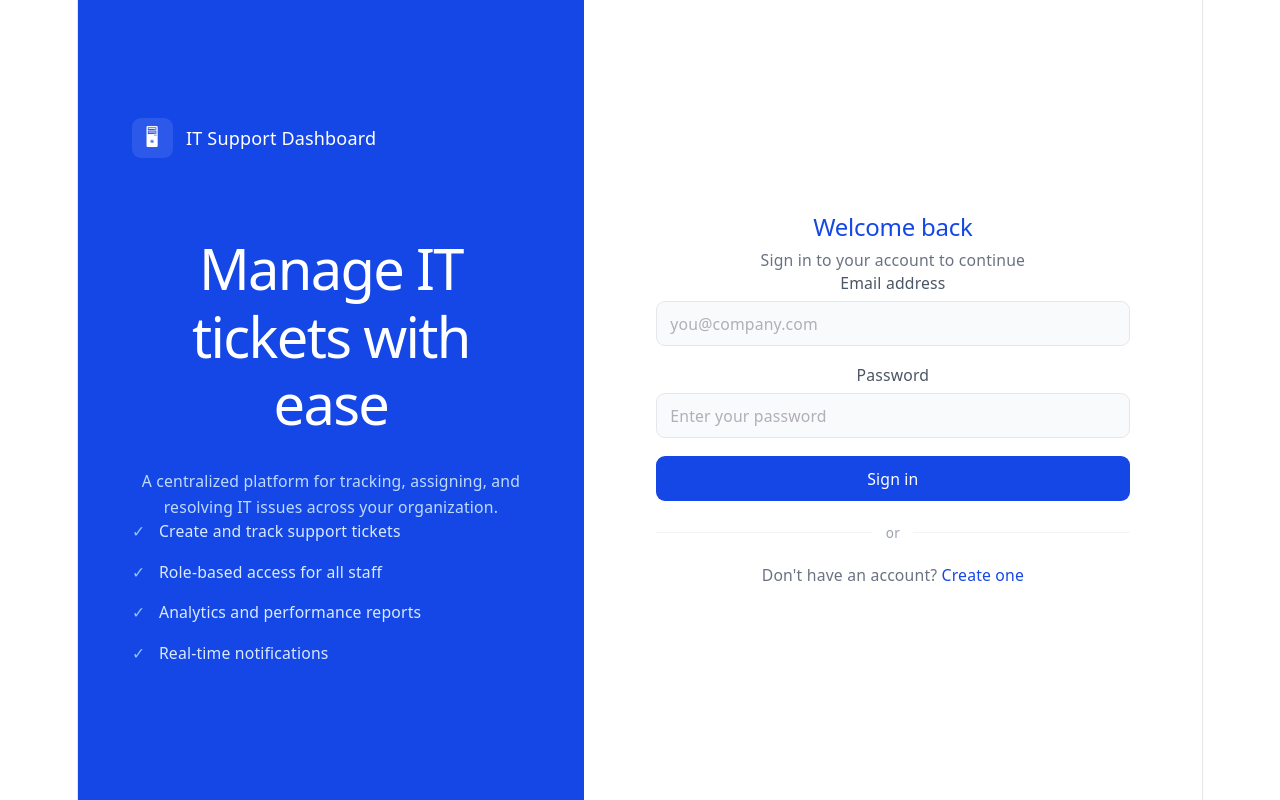
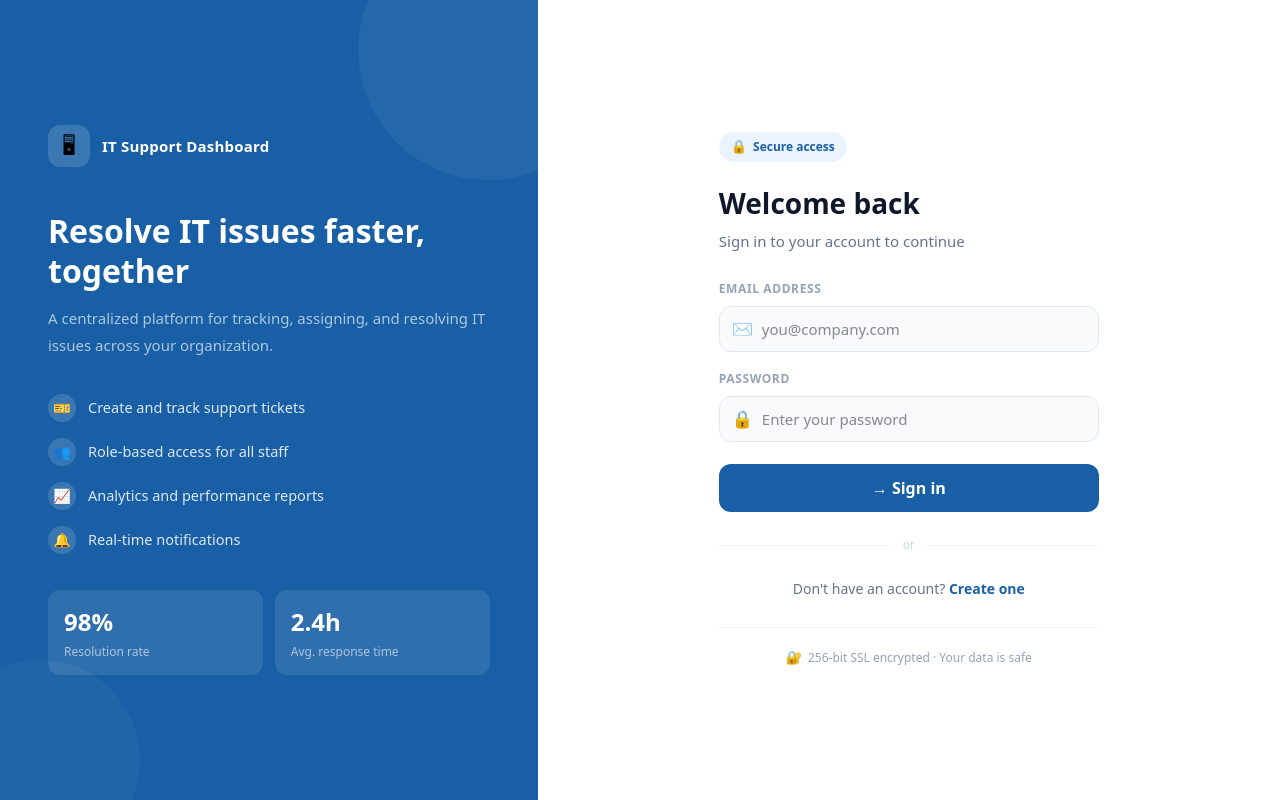
Before and after one commit to Hck-ney/Ticketing-System-Dashboard, a React (Vite) app in the folder frontend/: page /login in a window 1280 px wide. Built offline with nearby package versions, Linux system fonts and the light colour scheme; no server answers.

Commit message:
changed design of login and dashboard

```diff
--- a/frontend/src/index.css
+++ b/frontend/src/index.css
@@ -1,111 +1,29 @@
-:root {
-  --text: #6b6375;
-  --text-h: #08060d;
-  --bg: #fff;
-  --border: #e5e4e7;
-  --code-bg: #f4f3ec;
-  --accent: #aa3bff;
-  --accent-bg: rgba(170, 59, 255, 0.1);
-  --accent-border: rgba(170, 59, 255, 0.5);
-  --social-bg: rgba(244, 243, 236, 0.5);
-  --shadow:
-    rgba(0, 0, 0, 0.1) 0 10px 15px -3px, rgba(0, 0, 0, 0.05) 0 4px 6px -2px;
+@import "tailwindcss";
 
-  --sans: system-ui, 'Segoe UI', Roboto, sans-serif;
-  --heading: system-ui, 'Segoe UI', Roboto, sans-serif;
-  --mono: ui-monospace, Consolas, monospace;
-
-  font: 18px/145% var(--sans);
-  letter-spacing: 0.18px;
-  color-scheme: light dark;
-  color: var(--text);
-  background: var(--bg);
-  font-synthesis: none;
-  text-rendering: optimizeLegibility;
-  -webkit-font-smoothing: antialiased;
-  -moz-osx-font-smoothing: grayscale;
-
-  @media (max-width: 1024px) {
-    font-size: 16px;
-  }
-}
-
-@media (prefers-color-scheme: dark) {
-  :root {
-    --text: #9ca3af;
-    --text-h: #f3f4f6;
-    --bg: #16171d;
-    --border: #2e303a;
-    --code-bg: #1f2028;
-    --accent: #c084fc;
-    --accent-bg: rgba(192, 132, 252, 0.15);
-    --accent-border: rgba(192, 132, 252, 0.5);
-    --social-bg: rgba(47, 48, 58, 0.5);
-    --shadow:
-      rgba(0, 0, 0, 0.4) 0 10px 15px -3px, rgba(0, 0, 0, 0.25) 0 4px 6px -2px;
-  }
-
-  #social .button-icon {
-    filter: invert(1) brightness(2);
-  }
-}
-
-#root {
-  width: 1126px;
-  max-width: 100%;
-  margin: 0 auto;
-  text-align: center;
-  border-inline: 1px solid var(--border);
-  min-height: 100svh;
-  display: flex;
-  flex-direction: column;
+*, *::before, *::after {
   box-sizing: border-box;
 }
 
-body {
+html, body, #root {
+  height: 100%;
+  width: 100%;
+  margin: 0;
+  padding: 0;
+  background-color: #f9fafb;
+}
+
+h1, h2, h3, h4, h5, h6 {
+  font-size: inherit;
+  font-weight: inherit;
   margin: 0;
 }
 
-h1,
-h2 {
-  font-family: var(--heading);
-  font-weight: 500;
-  color: var(--text-h);
-}
-
-h1 {
-  font-size: 56px;
-  letter-spacing: -1.68px;
-  margin: 32px 0;
-  @media (max-width: 1024px) {
-    font-size: 36px;
-    margin: 20px 0;
-  }
-}
-h2 {
-  font-size: 24px;
-  line-height: 118%;
-  letter-spacing: -0.24px;
-  margin: 0 0 8px;
-  @media (max-width: 1024px) {
-    font-size: 20px;
-  }
-}
 p {
   margin: 0;
 }
 
-code,
-.counter {
-  font-family: var(--mono);
-  display: inline-flex;
-  border-radius: 4px;
-  color: var(--text-h);
+body {
+  font-family: system-ui, 'Segoe UI', Roboto, sans-serif;
+  font-size: 16px;
+  -webkit-font-smoothing: antialiased;
 }
-
-code {
-  font-size: 15px;
-  line-height: 135%;
-  padding: 4px 8px;
-  background: var(--code-bg);
-}
--- a/frontend/src/pages/Login.tsx
+++ b/frontend/src/pages/Login.tsx
@@ -22,95 +22,177 @@ export default function Login() {
   }
 
   return (
-    <div className="min-h-screen flex bg-white">
-      {/* Left Panel - hidden on mobile */}
-      <div className="hidden lg:flex flex-col justify-center w-[45%] bg-blue-700 px-12 py-16">
-        <div className="flex items-center gap-3 mb-10">
-          <div className="w-9 h-9 bg-white/10 rounded-lg flex items-center justify-center">
-            <span className="text-white text-lg">🖥</span>
+    <div style={{ minHeight: '100vh', display: 'flex', fontFamily: 'system-ui, sans-serif' }}>
+
+      {/* ── Left panel ── */}
+      <div style={{
+        width: '42%', background: '#185FA5', display: 'flex', flexDirection: 'column',
+        justifyContent: 'center', padding: '56px 48px', position: 'relative', overflow: 'hidden',
+        flexShrink: 0
+      }} className="hidden lg:flex">
+        <div style={{ position: 'absolute', top: -80, right: -80, width: 260, height: 260, borderRadius: '50%', background: 'rgba(255,255,255,0.05)' }} />
+        <div style={{ position: 'absolute', bottom: -60, left: -60, width: 200, height: 200, borderRadius: '50%', background: 'rgba(255,255,255,0.04)' }} />
+
+        {/* Brand */}
+        <div style={{ display: 'flex', alignItems: 'center', gap: 12, marginBottom: 44, position: 'relative' }}>
+          <div style={{ width: 42, height: 42, background: 'rgba(255,255,255,0.15)', borderRadius: 12, display: 'flex', alignItems: 'center', justifyContent: 'center', flexShrink: 0 }}>
+            <span style={{ fontSize: 20 }}>🖥</span>
           </div>
-          <span className="!text-white font-medium">IT Support Dashboard</span>
+          <span style={{ fontSize: 15, fontWeight: 700, color: '#fff', letterSpacing: 0.2 }}>IT Support Dashboard</span>
         </div>
-        <h1 className="text-3xl font-medium !text-white mb-3">Manage IT tickets with ease</h1>
-        <p className="!text-blue-200 text-sm leading-relaxed mb-8">
+
+        {/* Headline */}
+        <h1 style={{ fontSize: 32, fontWeight: 800, color: '#fff', lineHeight: 1.25, marginBottom: 14 }}>
+          Resolve IT issues faster, together
+        </h1>
+        <p style={{ fontSize: 15, color: 'rgba(255,255,255,0.65)', lineHeight: 1.75, marginBottom: 36 }}>
           A centralized platform for tracking, assigning, and resolving IT issues across your organization.
         </p>
-        {['Create and track support tickets', 'Role-based access for all staff', 'Analytics and performance reports', 'Real-time notifications'].map(f => (
-          <div key={f} className="flex items-center gap-3 mb-4">
-            <span className="!text-blue-300 text-sm">✓</span>
-            <span className="!text-blue-100 text-sm">{f}</span>
+
+        {/* Features */}
+        <div style={{ display: 'flex', flexDirection: 'column', gap: 16, position: 'relative' }}>
+          {[
+            { icon: '🎫', text: 'Create and track support tickets' },
+            { icon: '👥', text: 'Role-based access for all staff' },
+            { icon: '📈', text: 'Analytics and performance reports' },
+            { icon: '🔔', text: 'Real-time notifications' },
+          ].map(f => (
+            <div key={f.text} style={{ display: 'flex', alignItems: 'center', gap: 12 }}>
+              <div style={{ width: 28, height: 28, background: 'rgba(255,255,255,0.15)', borderRadius: '50%', display: 'flex', alignItems: 'center', justifyContent: 'center', flexShrink: 0 }}>
+                <span style={{ fontSize: 14 }}>{f.icon}</span>
+              </div>
+              <span style={{ fontSize: 14.5, color: 'rgba(255,255,255,0.85)' }}>{f.text}</span>
             </div>
           ))}
         </div>
 
-      {/* Right Panel */}
-      <div className="flex-1 flex flex-col justify-center px-6 sm:px-10 lg:px-16 py-12 bg-white">
-        {/* Mobile brand header */}
-        <div className="flex lg:hidden items-center gap-2 mb-8">
-          <div className="w-8 h-8 bg-blue-700 rounded-lg flex items-center justify-center">
-            <span className="text-white text-sm">🖥</span>
+        {/* Stats */}
+        <div style={{ display: 'grid', gridTemplateColumns: '1fr 1fr', gap: 12, marginTop: 36, position: 'relative' }}>
+          {[['98%', 'Resolution rate'], ['2.4h', 'Avg. response time']].map(([num, label]) => (
+            <div key={label} style={{ background: 'rgba(255,255,255,0.1)', borderRadius: 12, padding: '14px 16px' }}>
+              <div style={{ fontSize: 24, fontWeight: 800, color: '#fff' }}>{num}</div>
+              <div style={{ fontSize: 12, color: 'rgba(255,255,255,0.6)', marginTop: 3 }}>{label}</div>
             </div>
-          <span className="font-medium text-gray-800 text-sm">IT Support Dashboard</span>
+          ))}
+        </div>
       </div>
 
-        <h2 className="text-2xl font-medium !text-blue-700 mb-1">Welcome back</h2>
-        <p className="text-sm !text-gray-500 mb-8">Sign in to your account to continue</p>
+      {/* ── Right panel ── */}
+      <div style={{ flex: 1, display: 'flex', alignItems: 'center', justifyContent: 'center', padding: '48px 40px', background: '#fff' }}>
+        <div style={{ width: '100%', maxWidth: 380 }}>
 
+          {/* Mobile brand */}
+          <div className="flex lg:hidden" style={{ alignItems: 'center', gap: 10, marginBottom: 32 }}>
+            <div style={{ width: 34, height: 34, background: '#185FA5', borderRadius: 10, display: 'flex', alignItems: 'center', justifyContent: 'center' }}>
+              <span style={{ fontSize: 16 }}>🖥</span>
+            </div>
+            <span style={{ fontSize: 14, fontWeight: 700, color: '#111' }}>IT Support Dashboard</span>
+          </div>
 
+          {/* Badge */}
+          <div style={{ display: 'inline-flex', alignItems: 'center', gap: 6, background: '#EBF3FF', color: '#185FA5', borderRadius: 20, padding: '5px 12px', marginBottom: 20 }}>
+            <span style={{ fontSize: 13 }}>🔒</span>
+            <span style={{ fontSize: 12, fontWeight: 700 }}>Secure access</span>
+          </div>
 
-        <form onSubmit={handleSubmit} className="space-y-4">
+          <h2 style={{ fontSize: 28, fontWeight: 800, color: '#0f172a', marginBottom: 6 }}>Welcome back</h2>
+          <p style={{ fontSize: 15, color: '#64748b', marginBottom: 28 }}>Sign in to your account to continue</p>
+
+          {error && (
+            <div style={{ display: 'flex', alignItems: 'center', gap: 8, background: '#FEF2F2', border: '1px solid #FECACA', borderRadius: 10, padding: '10px 14px', marginBottom: 20 }}>
+              <span style={{ fontSize: 14 }}>⚠️</span>
+              <p style={{ fontSize: 14, color: '#EF4444' }}>{error}</p>
+            </div>
+          )}
+
+          <form onSubmit={handleSubmit} style={{ display: 'flex', flexDirection: 'column', gap: 18 }}>
+            {/* Email */}
             <div>
-            <label className="text-sm font-medium !text-gray-600 block mb-1.5">Email address</label>
+              <label style={{ fontSize: 12, fontWeight: 700, color: '#94a3b8', textTransform: 'uppercase', letterSpacing: '0.6px', display: 'block', marginBottom: 8 }}>
+                Email address
+              </label>
+              <div style={{ position: 'relative' }}>
+                <span style={{ position: 'absolute', left: 13, top: '50%', transform: 'translateY(-50%)', fontSize: 17 }}>✉️</span>
                 <input
                   type="email"
                   placeholder="you@company.com"
                   value={email}
                   onChange={e => setEmail(e.target.value)}
                   required
-              className="w-full h-10 px-3 border border-gray-200 rounded-lg text-sm bg-gray-50 focus:outline-none focus:border-blue-500 focus:ring-2 focus:ring-blue-500/10"
+                  style={{
+                    width: '100%', height: 46, paddingLeft: 42, paddingRight: 14,
+                    border: '1.5px solid #e2e8f0', borderRadius: 12, background: '#f8fafc',
+                    fontSize: 15, color: '#0f172a', outline: 'none', fontFamily: 'inherit',
+                    boxSizing: 'border-box'
+                  }}
+                  onFocus={e => e.target.style.borderColor = '#185FA5'}
+                  onBlur={e => e.target.style.borderColor = '#e2e8f0'}
                 />
               </div>
+            </div>
+
+            {/* Password */}
             <div>
-            <label className="text-sm font-medium !text-gray-600 block mb-1.5">Password</label>
+              <label style={{ fontSize: 12, fontWeight: 700, color: '#94a3b8', textTransform: 'uppercase', letterSpacing: '0.6px', display: 'block', marginBottom: 8 }}>
+                Password
+              </label>
+              <div style={{ position: 'relative' }}>
+                <span style={{ position: 'absolute', left: 13, top: '50%', transform: 'translateY(-50%)', fontSize: 17 }}>🔒</span>
                 <input
                   type="password"
                   placeholder="Enter your password"
                   value={password}
                   onChange={e => setPassword(e.target.value)}
                   required
-              className="w-full h-10 px-3 border border-gray-200 rounded-lg text-sm bg-gray-50 focus:outline-none focus:border-blue-500 focus:ring-2 focus:ring-blue-500/10"
+                  style={{
+                    width: '100%', height: 46, paddingLeft: 42, paddingRight: 14,
+                    border: '1.5px solid #e2e8f0', borderRadius: 12, background: '#f8fafc',
+                    fontSize: 15, color: '#0f172a', outline: 'none', fontFamily: 'inherit',
+                    boxSizing: 'border-box'
+                  }}
+                  onFocus={e => e.target.style.borderColor = '#185FA5'}
+                  onBlur={e => e.target.style.borderColor = '#e2e8f0'}
                 />
               </div>
+            </div>
+
             <button
               type="submit"
               disabled={loading}
-            className="w-full h-10 bg-blue-700 hover:bg-blue-800 !text-white rounded-lg text-sm font-medium transition-colors disabled:opacity-60 cursor-pointer"
+              style={{
+                width: '100%', height: 48, background: loading ? '#93c5fd' : '#185FA5',
+                color: '#fff', border: 'none', borderRadius: 12, fontSize: 16,
+                fontWeight: 700, cursor: loading ? 'not-allowed' : 'pointer',
+                fontFamily: 'inherit', transition: 'background 0.15s', marginTop: 4
+              }}
             >
-            {loading ? 'Signing in...' : 'Sign in'}
+              {loading ? 'Signing in...' : '→ Sign in'}
             </button>
           </form>
 
-        {error && (
-          <p className="!text-red-500 text-sm mb-4 bg-red-50 px-3 py-2 rounded-lg border border-red-100">
-            {error}
-          </p>
-        )}
-
-        <div className="flex items-center gap-3 my-5">
-          <div className="flex-1 h-px bg-gray-100" />
-          <span className="text-xs !text-gray-400">or</span>
-          <div className="flex-1 h-px bg-gray-100" />
+          <div style={{ display: 'flex', alignItems: 'center', gap: 12, margin: '24px 0' }}>
+            <div style={{ flex: 1, height: 1, background: '#f1f5f9' }} />
+            <span style={{ fontSize: 12, color: '#cbd5e1' }}>or</span>
+            <div style={{ flex: 1, height: 1, background: '#f1f5f9' }} />
           </div>
 
-        <p className="text-center text-sm !text-gray-500">
+          <p style={{ textAlign: 'center', fontSize: 14, color: '#64748b' }}>
             Don't have an account?{' '}
             <button
               onClick={() => navigate('/register')}
-            className="!text-blue-700 font-medium hover:underline cursor-pointer"
+              style={{ fontSize: 14, fontWeight: 700, color: '#185FA5', background: 'none', border: 'none', cursor: 'pointer', fontFamily: 'inherit' }}
             >
               Create one
             </button>
           </p>
+
+          {/* Security note */}
+          <div style={{ display: 'flex', alignItems: 'center', justifyContent: 'center', gap: 6, marginTop: 28, paddingTop: 20, borderTop: '1px solid #f1f5f9' }}>
+            <span style={{ fontSize: 13 }}>🔐</span>
+            <span style={{ fontSize: 12, color: '#94a3b8' }}>256-bit SSL encrypted · Your data is safe</span>
+          </div>
+
+        </div>
       </div>
     </div>
   )
```
Also changed, not shown: frontend/src/pages/Dashboard.tsx (+2 -8 lines), 2 other files (tests, documents, lock files or other folders). Lines whose indentation alone changed are shown as unchanged.
